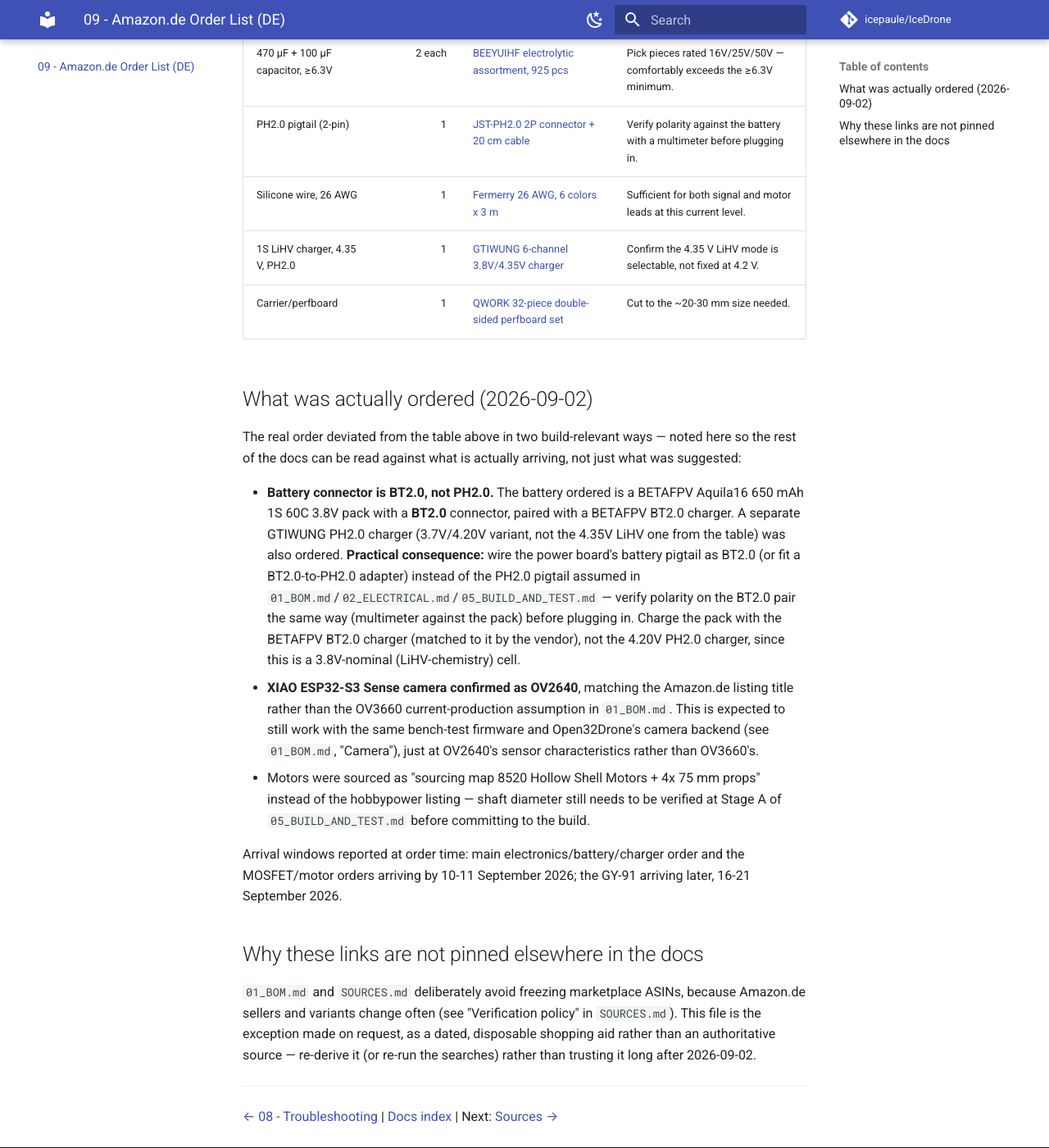
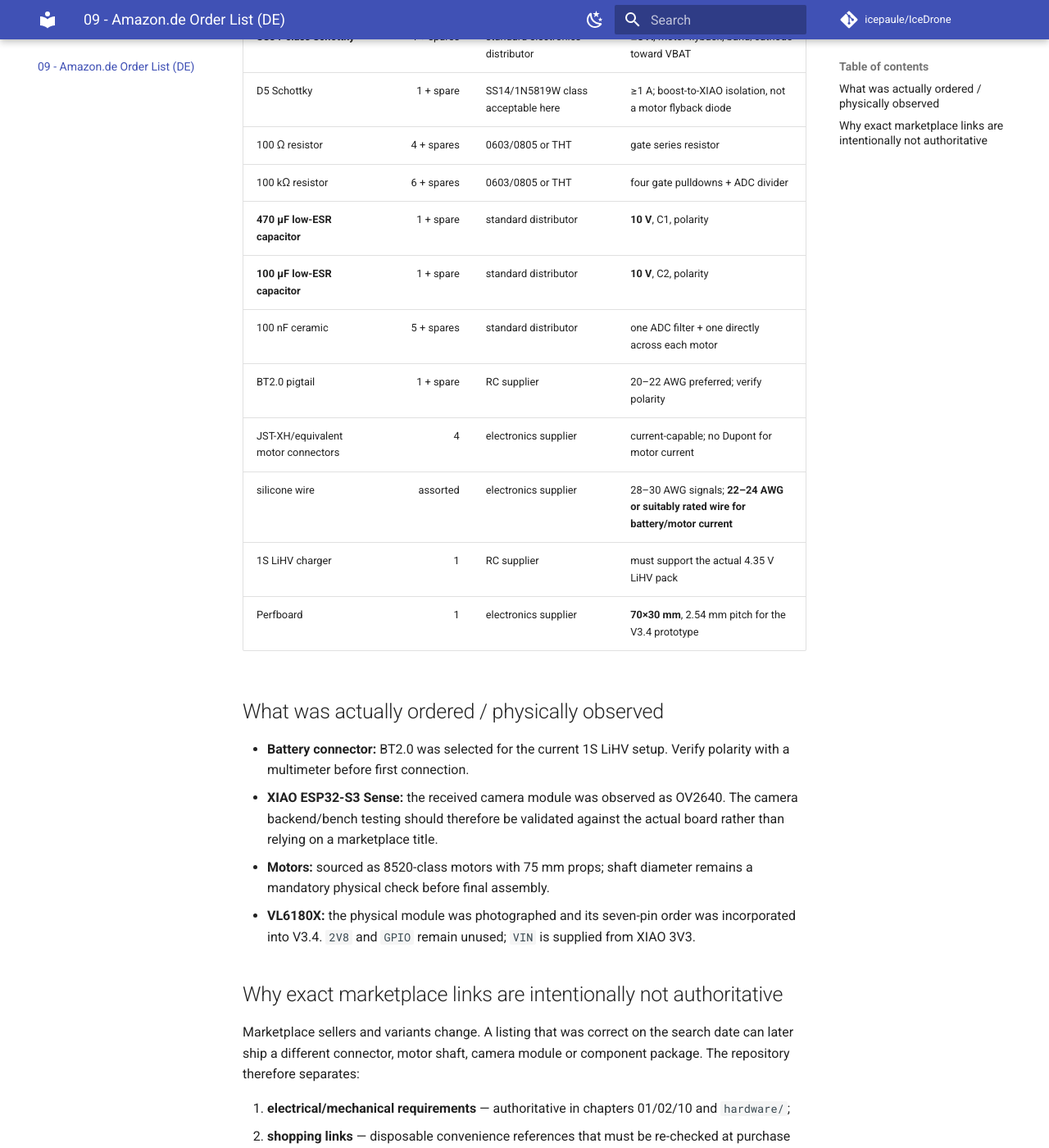
Before and after one commit to icepaule/IceDrone, an MkDocs documentation site: the page built from docs/09_AMAZON_ORDER_LIST_DE.md, in a window 1280 px wide and 1400 px high, scrolled down 1155 px. Shown: the whole window at 82% size. Built offline with MkDocs 1.6.1 and Material for MkDocs 9.7.7, drawn with Linux system fonts in a browser that asks for light colours; comment, search, counter and statistics services are not loaded; some of the changed text lies outside the part shown.

Commit message:
docs: mark dated shopping list with V3.4 corrections

```diff
--- a/docs/09_AMAZON_ORDER_LIST_DE.md
+++ b/docs/09_AMAZON_ORDER_LIST_DE.md
@@ -2,39 +2,50 @@
 
 # 09 - Amazon.de Order List (DE)
 
-Convenience shopping list with direct Amazon.de links for most of the [Bill of Materials](01_BOM.md), found via web search on 2026-09-02. This complements — it does not replace — `01_BOM.md`.
+Convenience shopping list originally collected on 2026-09-02. This is a **dated sourcing snapshot**, not the electrical specification.
 
-> **These are convenience links, not pinned/verified purchases.** Amazon.de marketplace listings, prices, stock and even the shipped variant behind a given listing change frequently, and automated verification of individual Amazon product pages is not possible (Amazon blocks it). Before ordering, open each link and check the "Verify" column yourself. Treat this file as a starting point for a manual order, and expect to re-check or re-search if it is more than a few weeks old.
+> **V3.4 IMPORTANT:** The authoritative electrical requirements are now [`01_BOM.md`](01_BOM.md), [`02_ELECTRICAL.md`](02_ELECTRICAL.md) and the [V3.4 perfboard guide](10_PERFBOARD_V34_SOLDERING_DE.md). Do not copy older SS14/6.3-V/direct-XIAO-power assumptions from a historical shopping link. V3.4 uses **SS34-class ≥3 A motor flyback diodes**, **C1 470 µF/10 V**, **C2 100 µF/10 V**, and a **1S→5 V boost + D5** for XIAO power.
 
-| Part | Qty | Amazon.de link | Verify before ordering |
+> Marketplace listings, prices, stock and even the shipped variant behind a given listing change frequently. Open every listing and verify the exact electrical/mechanical variant before ordering.
+
+| Part | Qty | Example/source note | V3.4 verify before ordering |
 |---|---:|---|---|
-| Seeed XIAO ESP32-S3 Sense | 1 | [Entwicklungsboard, index 113991115](https://www.amazon.de/Entwicklungsboards-Kits-ESP32S3-Embedded-113991115/dp/B0CRZ971M1) | Listing title says OV2640; the BOM targets current-production OV3660 (see `01_BOM.md`). Confirm the camera version with the seller before buying. |
-| GY-91 MPU9250+BMP280 | 1 | [TECNOIOT GY-91](https://www.amazon.de/TECNOIOT-GY-91-Acceleration-Kompass-Sensor-Modul-Beschleunigung/dp/B07HMQZ7N9) | Confirm it is MPU9250, not an MPU6050 clone. |
-| 8520 coreless motor, 1.0 mm shaft | 6 (4 + 2 spares) | [hobbypower 8520 + 75 mm CW/CCW props](https://www.amazon.de/hobbypower-Coreless-53000rpm-8-5x20mm-Propeller/dp/B076M7G24G) | **Shaft diameter is the critical check** — 0.8 mm variants exist and will not take the specified propellers. |
-| 76 mm 2-blade props, 1.0 mm bore | 2 sets | not usefully available on Amazon.de → [Electrapac](https://www.electrapac.com/product/2-Pcs-76mm-Propeller-For-1020-8520-Coreless-motor) (per `01_BOM.md`) | No Amazon.de listing with the exact required bore was found. |
-| 1S LiHV/LiPo 650 mAh, PH2.0 | 2 | [FancyWhoop 650 mAh 1S LiPo](https://www.amazon.de/FancyWhoop-650mAh-1S-LiPo-Akku/dp/B086HKNGG9) | Confirm C-rating ≥30C and PH2.0 polarity. |
-| AO3400A N-MOSFET, SOT-23 | 10 | [Todiys, pack of 100](https://www.amazon.de/Todiys-A03400A-AO3400A-N-Kanal-Transistor/dp/B08RHJG79T) | Pin orientation is critical when soldering (see `05_BUILD_AND_TEST.md`). |
-| SS14 Schottky diode | 10 | [Chanzon, pack of 100](https://www.amazon.de/Packung-100-SS14-Schottky-Barriere-Gleichrichterdioden-DO-214AC/dp/B079KJ46ZS) | — |
-| 100 Ω + 100 kΩ resistors, 0603/0805 | 10 each | [ALMOCN 0603 assortment, 60 values](https://www.amazon.de/-/en/ALMOCN-Resistor-Tolerance-Resistors-Certified/dp/B095YMDH87) | One kit covers both values. |
-| 470 µF + 100 µF capacitor, ≥6.3V | 2 each | [BEEYUIHF electrolytic assortment, 925 pcs](https://www.amazon.de/-/en/BEEYUIHF-Electrolytic-Assortment-1uF-1500uF-Capacitors/dp/B0B4JV89SH) | Pick pieces rated 16V/25V/50V — comfortably exceeds the ≥6.3V minimum. |
-| PH2.0 pigtail (2-pin) | 1 | [JST-PH2.0 2P connector + 20 cm cable](https://www.amazon.de/Elektronischer-Schaltungsverschlussanschluss-JST-PH2-0-Connector-F%C3%84NNLICHER-50pair/dp/B09FX5SCS3) | Verify polarity against the battery with a multimeter before plugging in. |
-| Silicone wire, 26 AWG | 1 | [Fermerry 26 AWG, 6 colors x 3 m](https://www.amazon.de/Verl%C3%A4ngerung-Adapterkabel-Solarstecker-Verl%C3%A4ngerungskabel-wasserdichtem/dp/B08N4ZVLD4) | Sufficient for both signal and motor leads at this current level. |
-| 1S LiHV charger, 4.35 V, PH2.0 | 1 | [GTIWUNG 6-channel 3.8V/4.35V charger](https://www.amazon.de/GTIWUNG-Batterie-Ladeger%C3%A4t-JST-PH-Steckverbinder-T579/dp/B0BN3YLDTN) | Confirm the 4.35 V LiHV mode is selectable, not fixed at 4.2 V. |
-| Carrier/perfboard | 1 | [QWORK 32-piece double-sided perfboard set](https://www.amazon.de/Doppelseitiges-PCB-Prototyp-Lochrasterplatine-Kompatibel-Projekten/dp/B0DRY97XBK) | Cut to the ~20-30 mm size needed. |
+| Seeed XIAO ESP32-S3 Sense | 1 | Amazon/Seeed distributor | Sense version; actual camera module may be OV2640 or OV3660 |
+| GY-91 MPU9250+BMP280 | 1 | Amazon marketplace | Confirm MPU9250/actual IMU variant, not an MPU6050 clone |
+| VL6180X breakout | 1 | Existing photographed module / marketplace | 7-pin order must match `VIN,2V8,GND,GPIO,SHDN,SCL,SDA` |
+| 8520 coreless motor, 1.0 mm shaft | 6 (4 + 2 spares) | RC/Amazon supplier | **1.0 mm shaft**; 8.5×20 mm class |
+| 75/76 mm 2-blade props, 1.0 mm bore | 2 sets | RC supplier | Exact bore and matched CW/CCW set |
+| 1S LiHV battery | 2 | BETAFPV/RC supplier | 3.8 V nominal, 4.35 V full; BT2.0 preferred for this build |
+| 1S→5 V boost module | 1 | Electronics/RC supplier | ≥0.7 A continuous, ≥1 A transient recommended; verify 5 V output before XIAO |
+| AO3400A N-MOSFET, SOT-23 | 4 + spares | Reichelt/standard distributor | Pin 1 Gate, 2 Source, 3 Drain |
+| **SS34-class Schottky** | 4 + spares | standard electronics distributor | **≥3 A**; motor flyback; band/cathode toward VBAT |
+| D5 Schottky | 1 + spare | SS14/1N5819W class acceptable here | ≥1 A; boost-to-XIAO isolation, not a motor flyback diode |
+| 100 Ω resistor | 4 + spares | 0603/0805 or THT | gate series resistor |
+| 100 kΩ resistor | 6 + spares | 0603/0805 or THT | four gate pulldowns + ADC divider |
+| **470 µF low-ESR capacitor** | 1 + spare | standard distributor | **10 V**, C1, polarity |
+| **100 µF low-ESR capacitor** | 1 + spare | standard distributor | **10 V**, C2, polarity |
+| 100 nF ceramic | 5 + spares | standard distributor | one ADC filter + one directly across each motor |
+| BT2.0 pigtail | 1 + spare | RC supplier | 20–22 AWG preferred; verify polarity |
+| JST-XH/equivalent motor connectors | 4 | electronics supplier | current-capable; no Dupont for motor current |
+| silicone wire | assorted | electronics supplier | 28–30 AWG signals; **22–24 AWG or suitably rated wire for battery/motor current** |
+| 1S LiHV charger | 1 | RC supplier | must support the actual 4.35 V LiHV pack |
+| Perfboard | 1 | electronics supplier | **70×30 mm**, 2.54 mm pitch for the V3.4 prototype |
 
-## What was actually ordered (2026-09-02)
+## What was actually ordered / physically observed
 
-The real order deviated from the table above in two build-relevant ways — noted here so the rest of the docs can be read against what is actually arriving, not just what was suggested:
+- **Battery connector:** BT2.0 was selected for the current 1S LiHV setup. Verify polarity with a multimeter before first connection.
+- **XIAO ESP32-S3 Sense:** the received camera module was observed as OV2640. The camera backend/bench testing should therefore be validated against the actual board rather than relying on a marketplace title.
+- **Motors:** sourced as 8520-class motors with 75 mm props; shaft diameter remains a mandatory physical check before final assembly.
+- **VL6180X:** the physical module was photographed and its seven-pin order was incorporated into V3.4. `2V8` and `GPIO` remain unused; `VIN` is supplied from XIAO 3V3.
 
-- **Battery connector is BT2.0, not PH2.0.** The battery ordered is a BETAFPV Aquila16 650 mAh 1S 60C 3.8V pack with a **BT2.0** connector, paired with a BETAFPV BT2.0 charger. A separate GTIWUNG PH2.0 charger (3.7V/4.20V variant, not the 4.35V LiHV one from the table) was also ordered. **Practical consequence:** wire the power board's battery pigtail as BT2.0 (or fit a BT2.0-to-PH2.0 adapter) instead of the PH2.0 pigtail assumed in `01_BOM.md`/`02_ELECTRICAL.md`/`05_BUILD_AND_TEST.md` — verify polarity on the BT2.0 pair the same way (multimeter against the pack) before plugging in. Charge the pack with the BETAFPV BT2.0 charger (matched to it by the vendor), not the 4.20V PH2.0 charger, since this is a 3.8V-nominal (LiHV-chemistry) cell.
-- **XIAO ESP32-S3 Sense camera confirmed as OV2640**, matching the Amazon.de listing title rather than the OV3660 current-production assumption in `01_BOM.md`. This is expected to still work with the same bench-test firmware and Open32Drone's camera backend (see `01_BOM.md`, "Camera"), just at OV2640's sensor characteristics rather than OV3660's.
-- Motors were sourced as "sourcing map 8520 Hollow Shell Motors + 4x 75 mm props" instead of the hobbypower listing — shaft diameter still needs to be verified at Stage A of `05_BUILD_AND_TEST.md` before committing to the build.
+## Why exact marketplace links are intentionally not authoritative
 
-Arrival windows reported at order time: main electronics/battery/charger order and the MOSFET/motor orders arriving by 10-11 September 2026; the GY-91 arriving later, 16-21 September 2026.
+Marketplace sellers and variants change. A listing that was correct on the search date can later ship a different connector, motor shaft, camera module or component package. The repository therefore separates:
 
-## Why these links are not pinned elsewhere in the docs
+1. **electrical/mechanical requirements** — authoritative in chapters 01/02/10 and `hardware/`;
+2. **shopping links** — disposable convenience references that must be re-checked at purchase time.
 
-`01_BOM.md` and `SOURCES.md` deliberately avoid freezing marketplace ASINs, because Amazon.de sellers and variants change often (see "Verification policy" in `SOURCES.md`). This file is the exception made on request, as a dated, disposable shopping aid rather than an authoritative source — re-derive it (or re-run the searches) rather than trusting it long after 2026-09-02.
+For the current build, always resolve conflicts in favor of the V3.4 electrical documentation.
 
 ---
-[← 08 - Troubleshooting](08_TROUBLESHOOTING.md) | [Docs index](README.md) | Next: [Sources →](SOURCES.md)
+[← 08 - Troubleshooting](08_TROUBLESHOOTING.md) | [Docs index](README.md) | Next: [10 - Perfboard V3.4 soldering →](10_PERFBOARD_V34_SOLDERING_DE.md)
```
